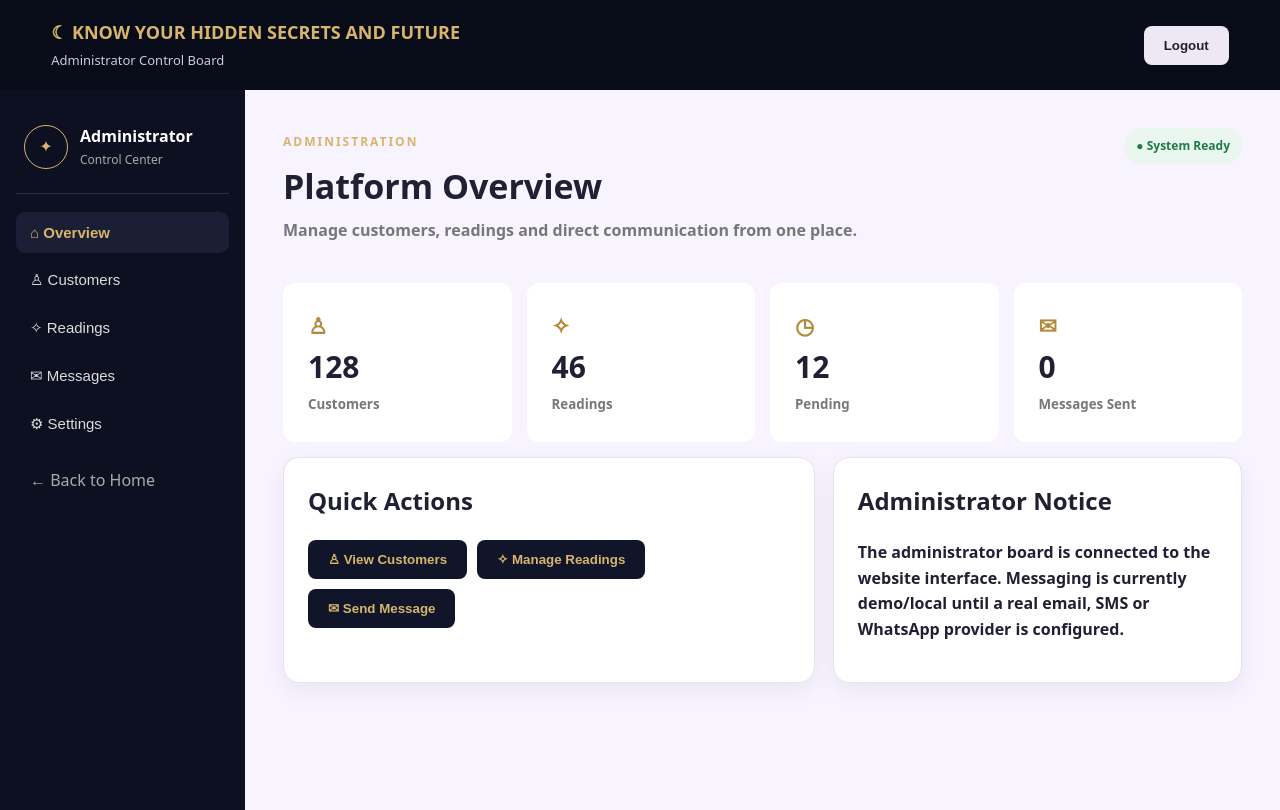
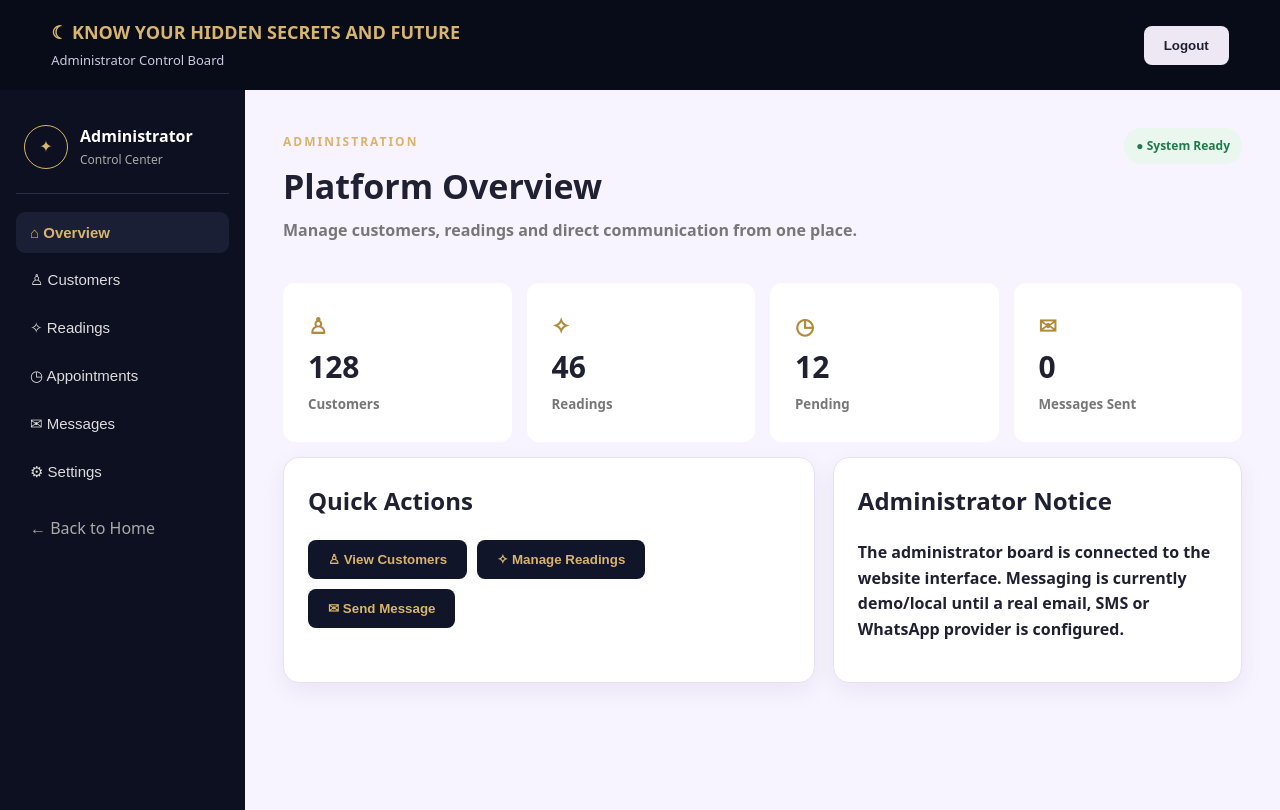
Before and after one commit to Mohanlal10/know-your-hidden-secrets, a plain HTML site: page admin.html in a window 1280 px wide. Drawn offline with Linux system fonts and the light colour scheme.

Commit message:
Add real appointment management section

```diff
--- a/admin.html
+++ b/admin.html
@@ -16,6 +16,7 @@
     <button class="admin-nav active" data-section="overview">⌂ Overview</button>
     <button class="admin-nav" data-section="customers">♙ Customers</button>
     <button class="admin-nav" data-section="readings">✧ Readings</button>
+    <button class="admin-nav" data-section="appointments">◷ Appointments</button>
     <button class="admin-nav" data-section="messages">✉ Messages</button>
     <button class="admin-nav" data-section="settings">⚙ Settings</button>
     <a class="admin-home" href="index.html">← Back to Home</a>
@@ -54,6 +55,11 @@
       </div>
     </section>
 
+
+    <section class="admin-section" id="appointments">
+      <div class="page-heading"><div><span class="eyebrow">SCHEDULE MANAGEMENT</span><h1>Appointments</h1><p>View and manage real appointment records stored in the database.</p></div></div>
+      <article class="admin-card"><div class="table-wrap"><table><thead><tr><th>Customer</th><th>Service</th><th>Date</th><th>Time</th><th>Status</th></tr></thead><tbody id="appointmentsBody"><tr><td colspan="5">Loading appointments…</td></tr></tbody></table></div></article>
+    </section>
     <section class="admin-section" id="messages">
       <div class="page-heading"><div><span class="eyebrow">DIRECT COMMUNICATION</span><h1>Messages</h1><p>Send a message to a customer through the selected channel.</p></div></div>
       <article class="admin-card message-card">
```
